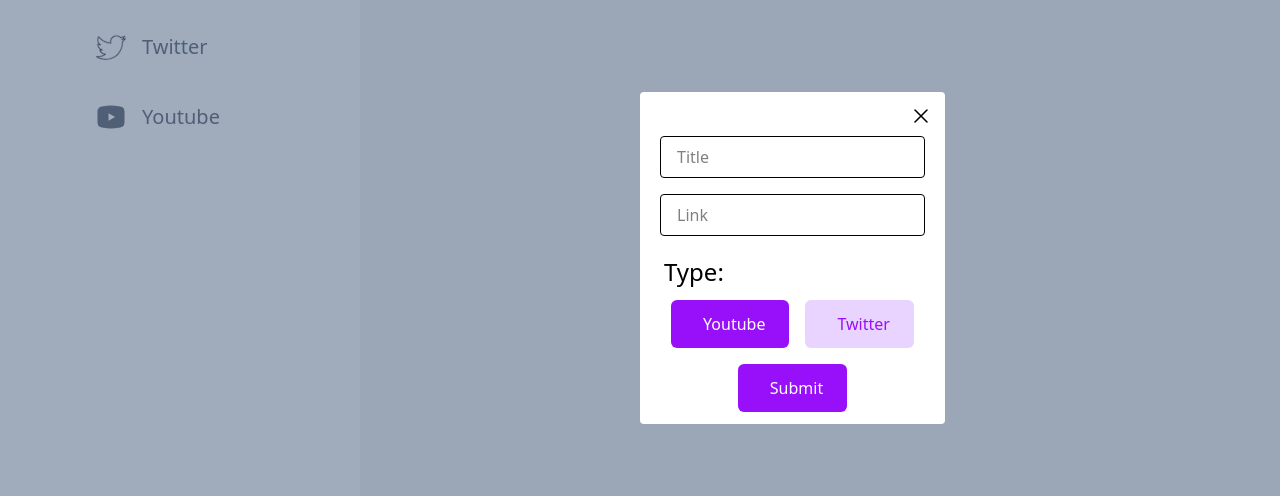
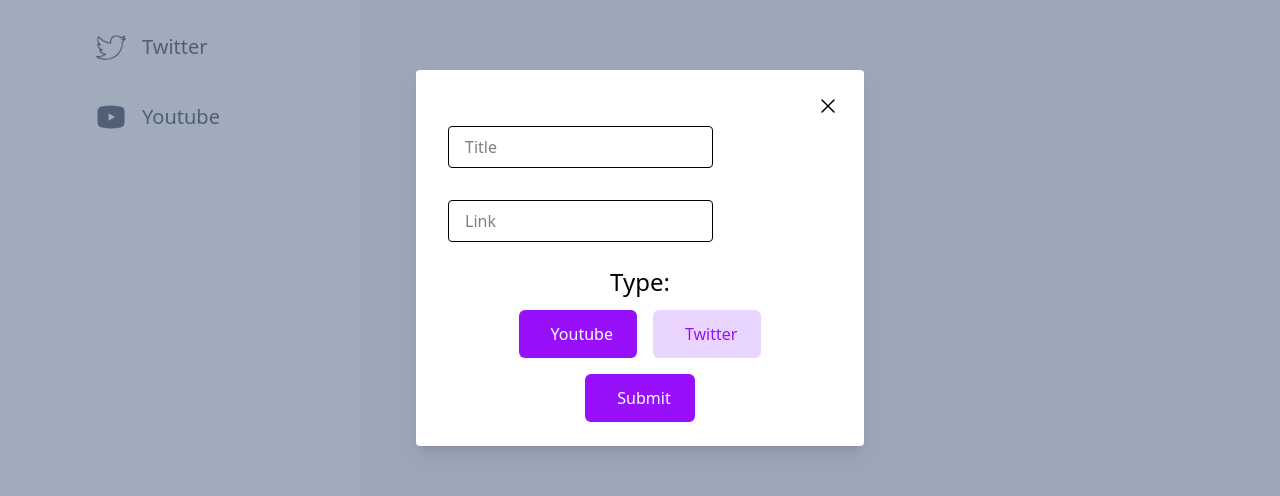
Before and after one commit to SurajJaybhaye/Brainly_frontend, a React (Vite) app: page /dashboard in a window 1280 px wide. Both pictures are taken after a click on the button "Add content". Shown: the part 142-638 px from the top of the page. Built offline with nearby package versions, Linux system fonts and the light colour scheme; no server answers.

Commit message:
8_Update

```diff
--- a/src/components/CreateContentModal.tsx
+++ b/src/components/CreateContentModal.tsx
@@ -1,26 +1,38 @@
-import { useRef, useState } from "react";
+import React, { useRef, useState } from "react";
 import { CrossIcon } from "../icons/CrossIcon";
 import { Button } from "./Button";
 import { Input } from "./Input";
 import { BACKEND_URL } from "../config";
 import axios from "axios";
-import { useContent } from "../hooks/useContent";
 
 enum ContentType {
   Youtube = "youtube",
   Twitter = "twitter",
 }
 
-// controlled component
-export function CreateContentModal({ open, onClose }) {
-  const titleRef = useRef<HTMLInputElement>();
-  const linkRef = useRef<HTMLInputElement>();
-  const [type, setType] = useState(ContentType.Youtube);
+type CreateContentModalProps = {
+  open: boolean;
+  onClose?: () => void;
+};
+
+export function CreateContentModal({ open, onClose }: CreateContentModalProps) {
+  // initialize refs with null and type them properly
+  const titleRef = useRef<HTMLInputElement | null>(null);
+  const linkRef = useRef<HTMLInputElement | null>(null);
+  const [type, setType] = useState<ContentType>(ContentType.Youtube);
+  const [loading, setLoading] = useState(false);
 
   async function addContent() {
     const title = titleRef.current?.value;
     const link = linkRef.current?.value;
 
+    if (!link) {
+      alert("Please enter a link");
+      return;
+    }
+
+    setLoading(true);
+    try {
       await axios.post(
         `${BACKEND_URL}/api/v1/content`,
         {
@@ -30,68 +42,69 @@ export function CreateContentModal({ open, onClose }) {
         },
         {
           headers: {
-          Authorization: localStorage.getItem("token"),
+            Authorization: localStorage.getItem("token") || "",
           },
         }
       );
 
-    onClose();
+      // close modal after success
+      if (onClose) onClose();
+    } catch (err) {
+      console.error("Add content failed", err);
+      alert("Failed to add content");
+    } finally {
+      setLoading(false);
     }
+  }
+
+  if (!open) return null;
 
   return (
     <div>
-      {open && (
-        <div>
-          <div className="w-screen h-screen bg-slate-500 fixed top-0 left-0 opacity-60 flex justify-center"></div>
-          <div className="w-screen h-screen fixed top-0 left-0 flex justify-center">
-            <div className="flex flex-col justify-center">
-              <span className="bg-white opacity-100 p-3 rounded fixed">
+      <div className="w-screen h-screen bg-slate-500 fixed top-0 left-0 opacity-60"></div>
+
+      <div className="w-screen h-screen fixed top-0 left-0 flex items-center justify-center">
+        <div className="bg-white opacity-100 p-6 rounded shadow-lg w-full max-w-md">
           <div className="flex justify-end">
             <div onClick={onClose} className="cursor-pointer">
               <CrossIcon />
             </div>
           </div>
-                <div>
-                  <Input reference={titleRef} placeholder={"Title"} />
-                  <Input reference={linkRef} placeholder={"Link"} />
+
+          <div className="space-y-4">
+            {/* If Input expects a ref prop named "reference" with a specific type,
+                update the cast accordingly. For now we cast to any to avoid type mismatch. */}
+            <Input reference={titleRef as any} placeholder={"Title"} />
+            <Input reference={linkRef as any} placeholder={"Link"} />
           </div>
-                <div>
-                  <div className="text-2xl m-3">Type:</div>
+
+          <div className="mt-4">
+            <div className="text-2xl mb-3 text-center">Type:</div>
             <div className="flex gap-4 justify-center pb-4">
               <Button
                 text="Youtube"
-                      variant={
-                        type === ContentType.Youtube ? "primary" : "secondary"
-                      }
-                      onClick={() => {
-                        setType(ContentType.Youtube);
-                      }}
-                    ></Button>
+                variant={type === ContentType.Youtube ? "primary" : "secondary"}
+                onClick={() => setType(ContentType.Youtube)}
+              />
               <Button
                 text="Twitter"
-                      variant={
-                        type === ContentType.Twitter ? "primary" : "secondary"
-                      }
-                      onClick={() => {
-                        setType(ContentType.Twitter);
-                      }}
-                    ></Button>
+                variant={type === ContentType.Twitter ? "primary" : "secondary"}
+                onClick={() => setType(ContentType.Twitter)}
+              />
             </div>
           </div>
+
           <div className="flex justify-center">
             <Button
-                    onClick={() => {
-                      addContent();
-                    }}
+              onClick={addContent}
               variant="primary"
-                    text="Submit"
+              text={loading ? "Submitting..." : "Submit"}
             />
-                </div>
-              </span>
           </div>
         </div>
       </div>
-      )}
     </div>
   );
 }
+
+export default CreateContentModal;
```
Lines whose indentation alone changed are shown as unchanged.
